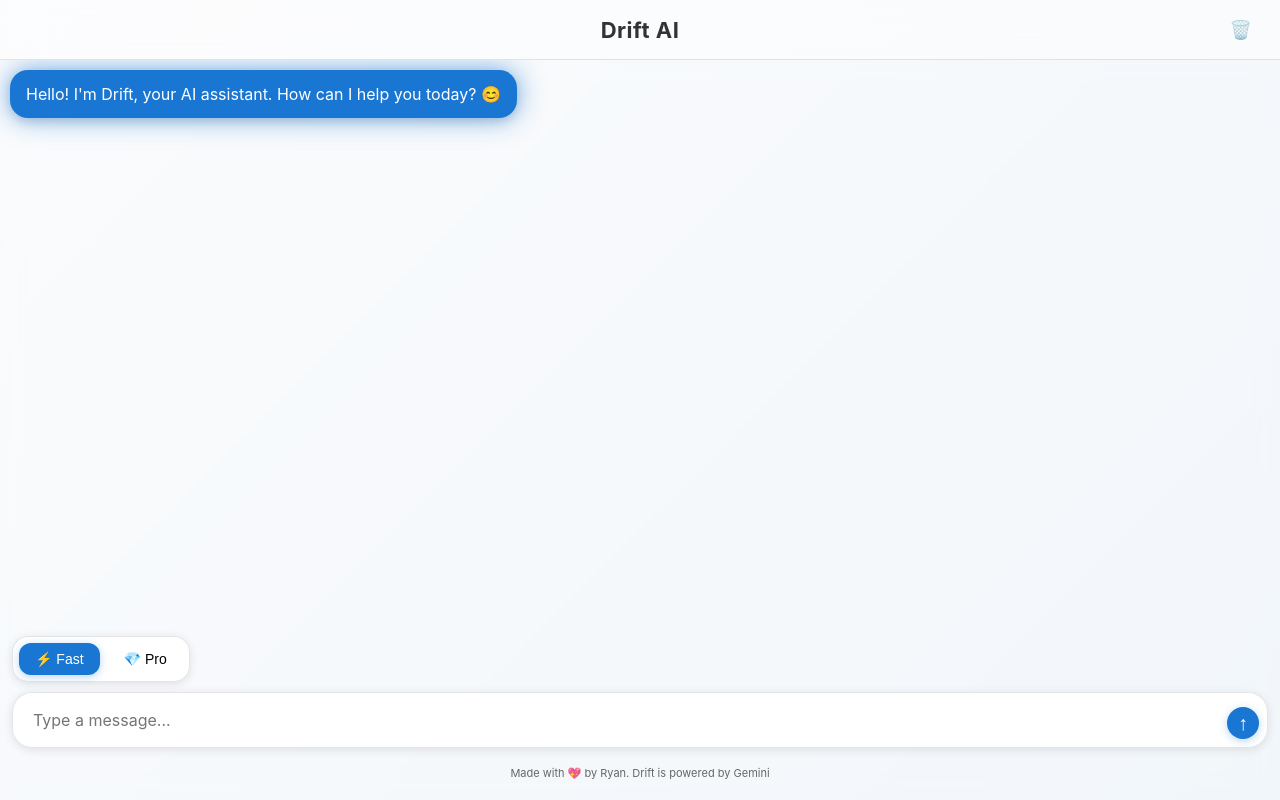
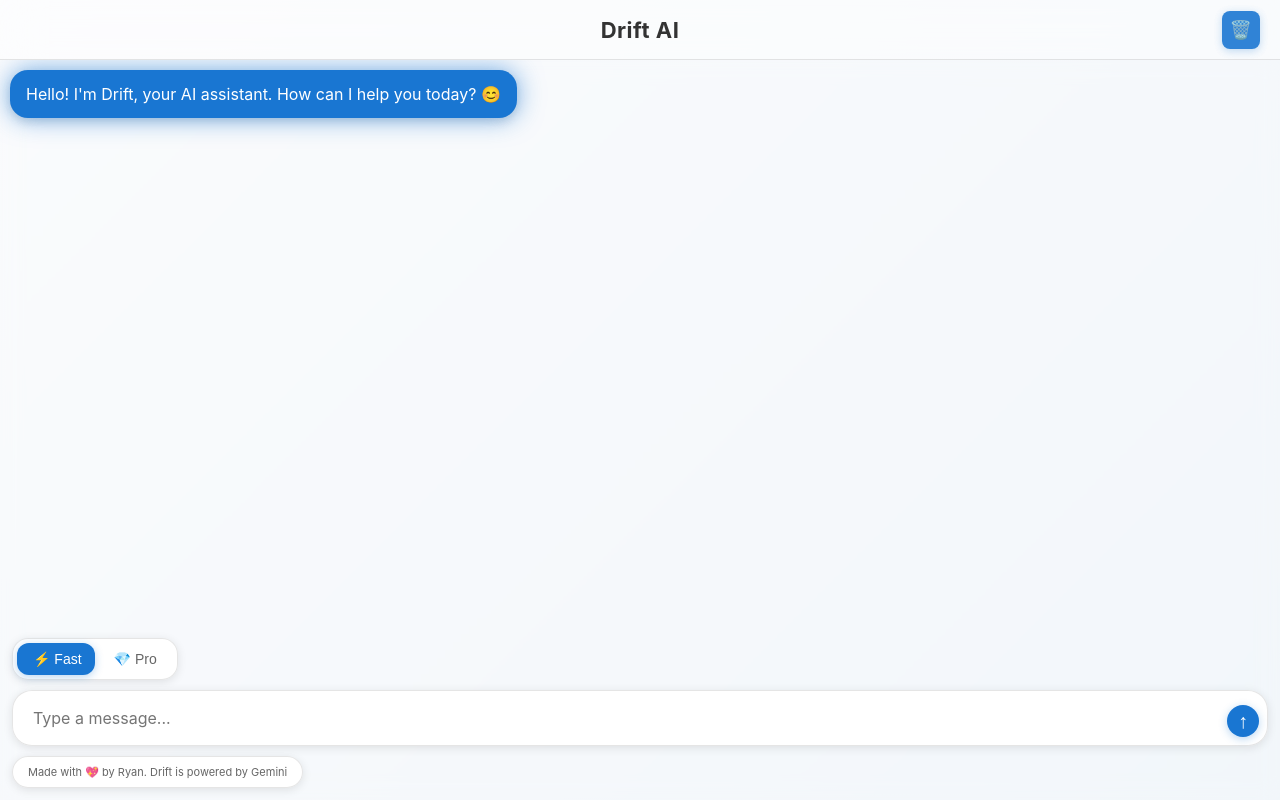
Before and after one commit to driftingpixels/driftai, a Next.js app: page / in a window 1280 px wide. Built offline with nearby package versions, Linux system fonts and the light colour scheme.

Commit message:
Add files via upload

```diff
--- a/public/style.css
+++ b/public/style.css
@@ -83,23 +83,27 @@ body {
 .clear-history-btn {
   position: absolute;
   right: 20px;
-  background: transparent;
+  background: var(--imessage-blue);
+  color: white;
   border: none;
   font-size: 18px;
   cursor: pointer;
   padding: 8px;
   border-radius: 8px;
   transition: all 0.2s ease;
-  opacity: 0.6;
+  opacity: 0.9;
+  box-shadow: 0 2px 8px rgba(25, 118, 210, 0.3);
 }
 
 .clear-history-btn:hover {
   opacity: 1;
-  background: rgba(0, 0, 0, 0.05);
+  background: #1565c0;
+  transform: translateY(-1px);
+  box-shadow: 0 4px 12px rgba(25, 118, 210, 0.4);
 }
 
 .clear-history-btn:active {
-  transform: scale(0.95);
+  transform: scale(0.95) translateY(0);
 }
 
 .content-below-titlebar {
@@ -262,7 +266,7 @@ body {
   height: 8px;
   border-radius: 50%;
   background-color: rgba(255, 255, 255, 0.8);
-  animation: dotPulse 1.4s infinite ease-in-out;
+  animation: dotFade 1.4s infinite ease-in-out;
 }
 
 .message.loading .dot:nth-child(1) {
@@ -277,13 +281,11 @@ body {
   animation-delay: 0.4s;
 }
 
-@keyframes dotPulse {
-  0%, 60%, 100% {
-    transform: translateY(0);
-    opacity: 0.4;
+@keyframes dotFade {
+  0%, 100% {
+    opacity: 0.2;
   }
-  30% {
-    transform: translateY(-10px);
+  50% {
     opacity: 1;
   }
 }
@@ -323,18 +325,37 @@ body {
 }
 
 .model-toggle {
+  position: relative;
   display: flex;
-  gap: 8px;
+  gap: 0;
   background: rgba(255, 255, 255, 0.95);
   backdrop-filter: blur(20px);
   -webkit-backdrop-filter: blur(20px);
-  padding: 6px;
+  padding: 4px;
   border-radius: 16px;
   border: 1px solid rgba(0, 0, 0, 0.1);
   box-shadow: 0 2px 10px rgba(0, 0, 0, 0.1);
   align-self: flex-start;
   width: fit-content;
   max-width: 100%;
+}
+
+.model-toggle::before {
+  content: '';
+  position: absolute;
+  top: 4px;
+  left: 4px;
+  width: calc(50% - 4px);
+  height: calc(100% - 8px);
+  background: var(--imessage-blue);
+  border-radius: 12px;
+  transition: transform 0.3s cubic-bezier(0.4, 0, 0.2, 1);
+  z-index: 0;
+  box-shadow: 0 2px 8px rgba(25, 118, 210, 0.3);
+}
+
+.model-toggle.pro-active::before {
+  transform: translateX(100%);
 }
 
 .model-option {
@@ -345,16 +366,17 @@ body {
   border-radius: 12px;
   font-size: 14px;
   font-weight: 500;
-  transition: all 0.2s ease;
+  transition: color 0.3s ease;
   min-width: auto;
   width: auto;
   white-space: nowrap;
+  position: relative;
+  z-index: 1;
+  color: #666;
 }
 
 .model-option.active {
-  background: var(--imessage-blue);
   color: white;
-  box-shadow: 0 2px 8px rgba(25, 118, 210, 0.3);
 }
 
 #message-input {
@@ -422,18 +444,21 @@ body {
 }
 
 .footer-text {
-  position: sticky;
-  bottom: 0;
-  left: 0;
-  right: 0;
   text-align: center;
   padding: 8px 15px;
   font-size: 11px;
   color: #666;
-  background: transparent;
-  z-index: 10;
+  background: rgba(255, 255, 255, 0.95);
+  backdrop-filter: blur(20px);
+  -webkit-backdrop-filter: blur(20px);
+  border-radius: 16px;
+  border: 1px solid rgba(0, 0, 0, 0.1);
+  box-shadow: 0 2px 10px rgba(0, 0, 0, 0.1);
   margin: 0;
-  pointer-events: none;
+  align-self: flex-start;
+  width: fit-content;
+  max-width: 100%;
+  white-space: nowrap;
 }
 
 @keyframes pulse {
@@ -460,11 +485,6 @@ body {
 
 .message.sent {
   animation: messageAppear 0.3s ease-out, pulseSent 2s infinite 1s;
-}
-
-.model-option {
-  position: relative;
-  overflow: hidden;
 }
 
 @media (max-width: 768px) {
@@ -532,8 +552,8 @@ body {
   }
 
   .model-toggle {
-    gap: 6px;
-    padding: 6px;
+    gap: 0;
+    padding: 4px;
     align-self: flex-start;
     width: fit-content;
     max-width: 100%;
```
